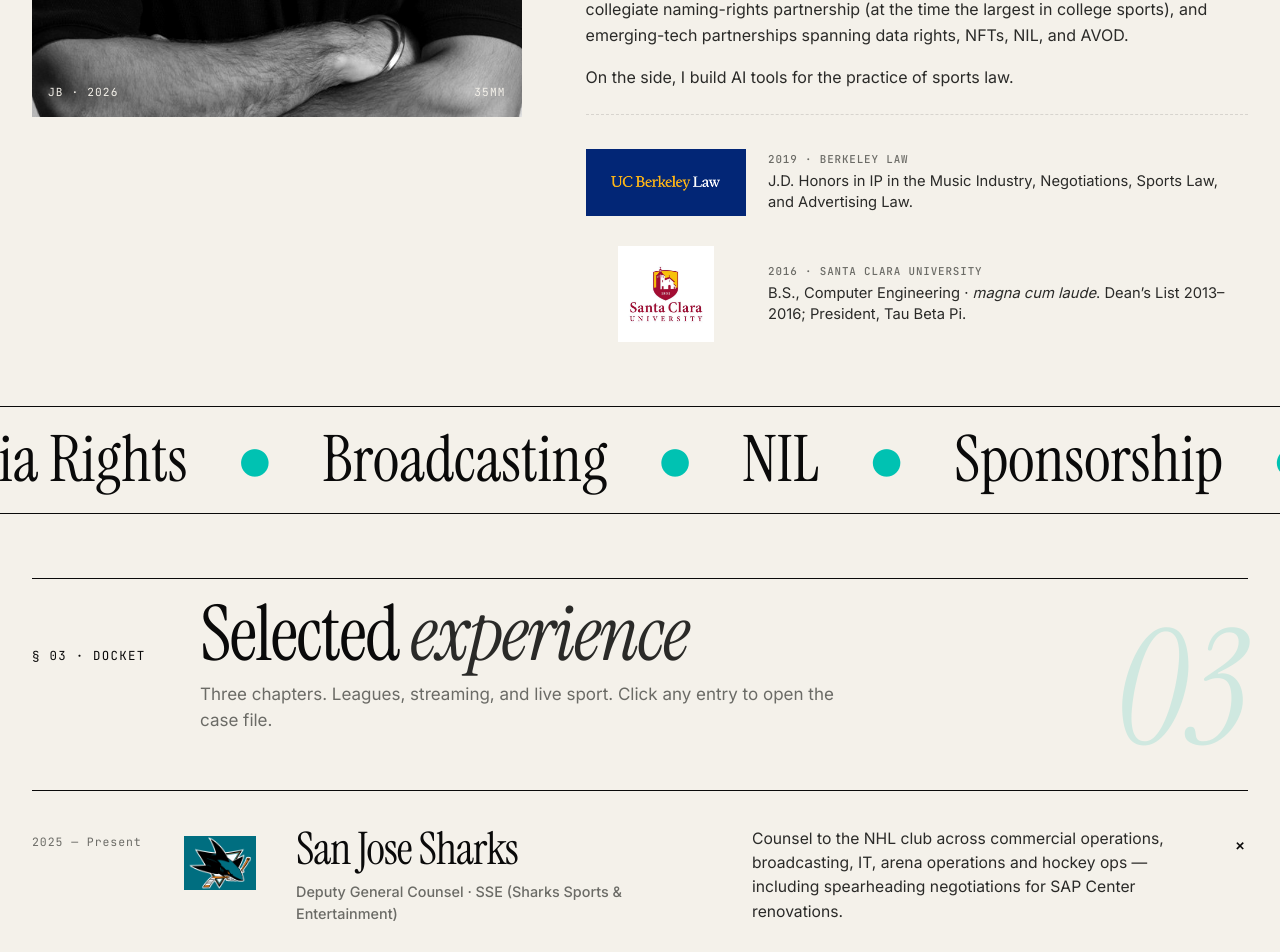
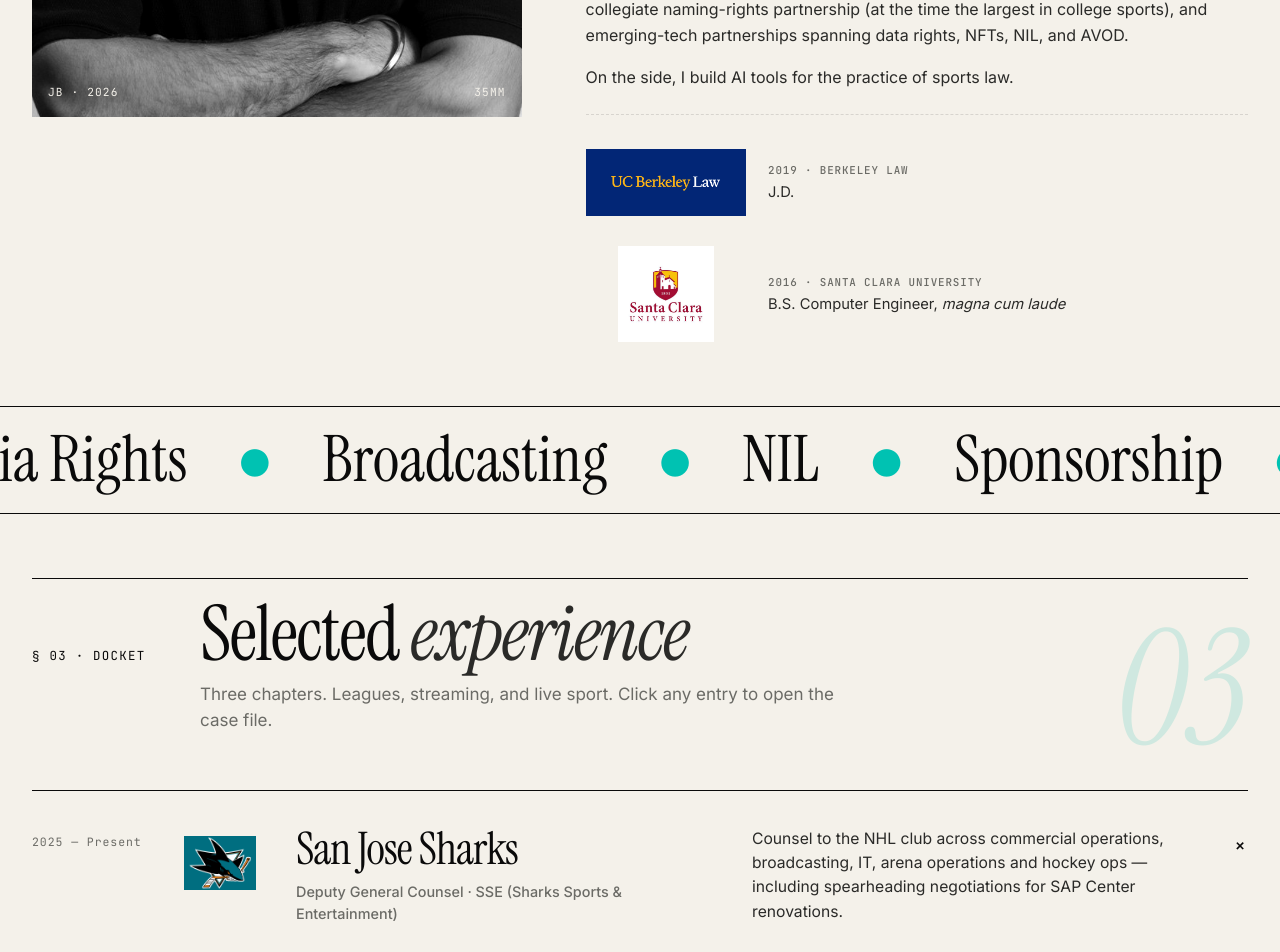
Before and after one commit to jagjothbhullar/personal-blog, a React (Vite) app: page / in a window 1280 px wide. Shown: the part 794-1746 px from the top of the page. Built offline with nearby package versions, Linux system fonts and the light colour scheme.

Commit message:
Trim education descriptions to J.D. and B.S. + magna cum laude
Co-Authored-By: Claude Opus 4.7 (1M context) <noreply@anthropic.com>

```diff
--- a/src/App.jsx
+++ b/src/App.jsx
@@ -293,14 +293,14 @@ function Hero() {
             <img className="bio-education-logo" src="/logo-berkeley-law.png" alt="UC Berkeley Law" />
             <div className="bio-education-text">
               <dt className="mono">2019 · Berkeley Law</dt>
-              <dd>J.D. Honors in IP in the Music Industry, Negotiations, Sports Law, and Advertising Law.</dd>
+              <dd>J.D.</dd>
             </div>
           </div>
           <div>
             <img className="bio-education-logo" src="/logo-santa-clara.jpg" alt="Santa Clara University" />
             <div className="bio-education-text">
               <dt className="mono">2016 · Santa Clara University</dt>
-              <dd>B.S., Computer Engineering · <em>magna cum laude</em>. Dean’s List 2013–2016; President, Tau Beta Pi.</dd>
+              <dd>B.S. Computer Engineer, <em>magna cum laude</em></dd>
             </div>
           </div>
         </dl>
--- a/src/data/feeds.json
+++ b/src/data/feeds.json
@@ -1,5 +1,5 @@
 {
-  "fetchedAt": "2026-04-20T03:23:45.130Z",
+  "fetchedAt": "2026-04-20T03:24:54.650Z",
   "letterboxd": [
     {
       "title": "Rounders",
@@ -196,7 +196,7 @@
       "repoShort": "personal-blog",
       "detail": "",
       "link": "https://github.com/jagjothbhullar/personal-blog",
-      "createdAt": "2026-04-20T03:23:13Z"
+      "createdAt": "2026-04-20T03:23:47Z"
     },
     {
       "type": "push",
```
